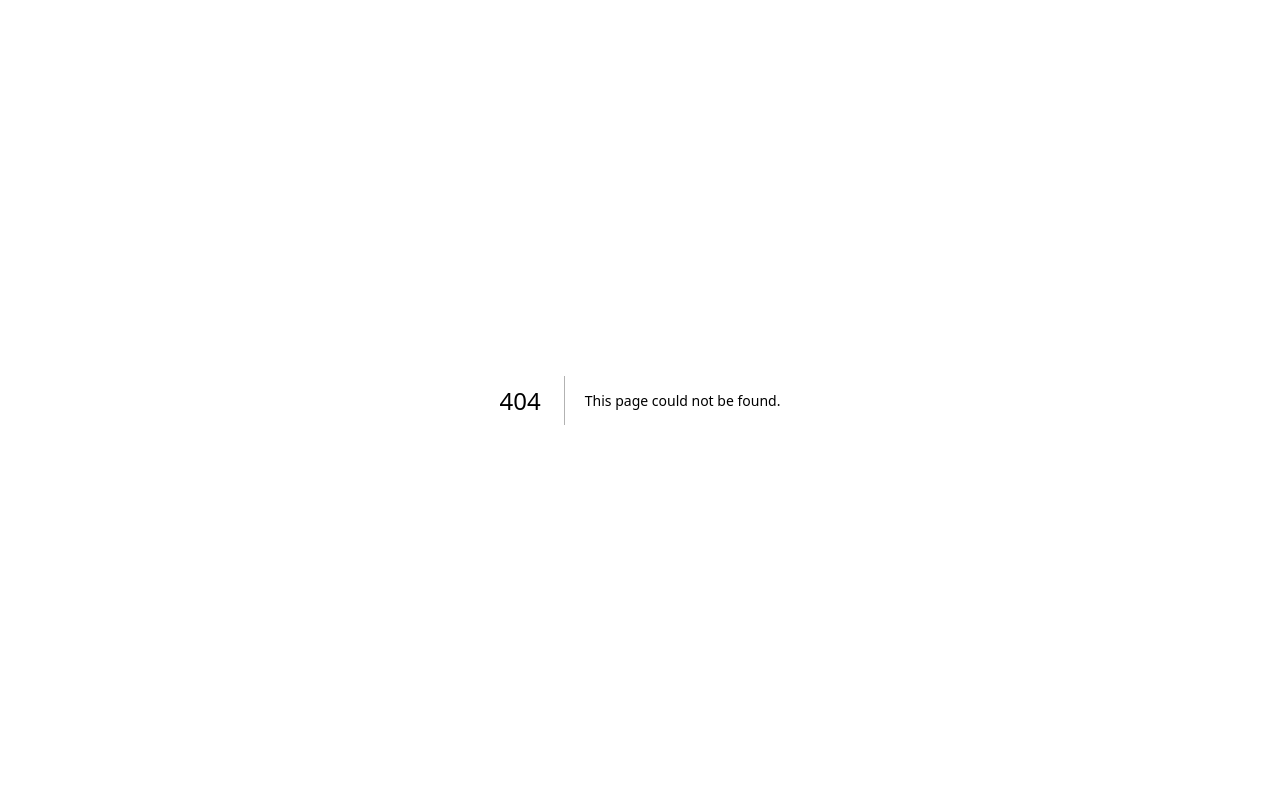
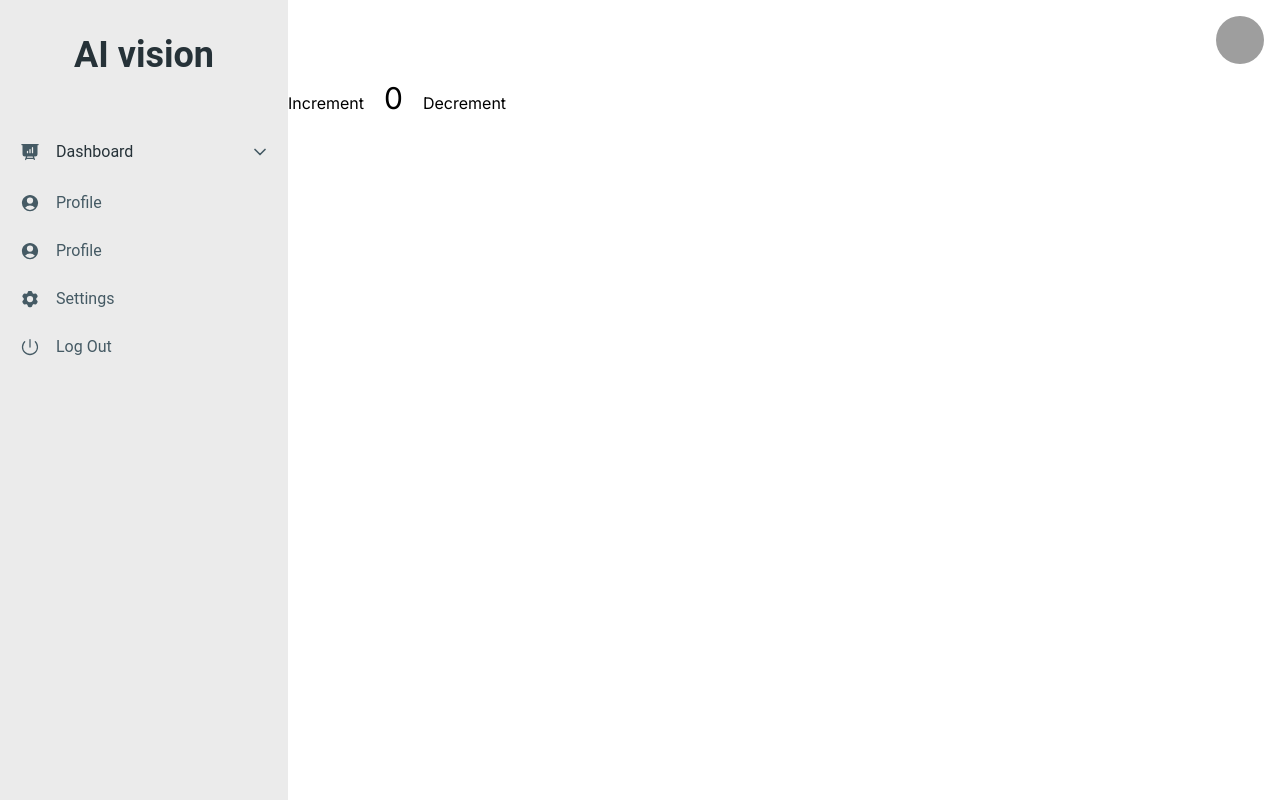
Before and after one commit to mdemranbd/admin-panel-starter-nextjs, a Next.js app: page /admin in a window 1280 px wide. Before the commit this address had no page. Built offline with nearby package versions, Linux system fonts and the light colour scheme; grey boxes are pictures that could not be loaded.

Commit message:
[DONE] redux are implemented

```diff
--- /dev/null
+++ b/app/(dashboardLayout)/admin/page.tsx
@@ -0,0 +1,32 @@
+"use client"
+import { useAppDispatch, useAppSelector } from '@/app/redux/hooks';
+import { decrement, increment } from '@/app/redux/slice/counterSlice';
+import React from 'react';
+
+const AdminPage = () => {
+    const count = useAppSelector((state) => state.counter.value)
+  const dispatch = useAppDispatch()
+    return (
+        <div>
+             <div>
+      <div>
+        <button
+          aria-label="Increment value"
+          onClick={() => dispatch(increment())}
+        >
+          Increment
+        </button>
+        <span className='mx-5 text-3xl'>{count}</span>
+        <button
+          aria-label="Decrement value"
+          onClick={() => dispatch(decrement())}
+        >
+          Decrement
+        </button>
+      </div>
+    </div>
+        </div>
+    );
+};
+
+export default AdminPage;
--- a/app/components/ui/Sidebar.tsx
+++ b/app/components/ui/Sidebar.tsx
@@ -59,7 +59,7 @@ export function Sidebar() {
           </ListItem>
           <AccordionBody className="py-1">
             <List className="p-0">
-              <ListItem className="text-5xl">
+              <ListItem >
                 <ListItemPrefix>
                   <ChevronRightIcon strokeWidth={3} className="h-3 w-5" />
                 </ListItemPrefix>
--- a/app/layout.tsx
+++ b/app/layout.tsx
@@ -2,6 +2,7 @@ import type { Metadata } from "next";
 import { Inter } from "next/font/google";
 import "./globals.css";
 import { ThemeProvider } from "./lib/materialProvider";
+import StoreProvider from "./lib/StoreProvider";
 
 const inter = Inter({ subsets: ["latin"] });
 
@@ -16,10 +17,12 @@ export default function RootLayout({
   children: React.ReactNode;
 }>) {
   return (
-    <html lang="en">
-      <body className={inter.className}>
-        <ThemeProvider>{children}</ThemeProvider>
-      </body>
-    </html>
+    <StoreProvider>
+      <html lang="en">
+        <body className={inter.className}>
+          <ThemeProvider>{children}</ThemeProvider>
+        </body>
+      </html>
+    </StoreProvider>
   );
 }
--- /dev/null
+++ b/app/lib/StoreProvider.tsx
@@ -0,0 +1,19 @@
+'use client'
+import { useRef } from 'react'
+import { Provider } from 'react-redux'
+import { AppStore, store } from '../redux/store'
+
+
+export default function StoreProvider({
+  children,
+}: {
+  children: React.ReactNode
+}) {
+  const storeRef = useRef<AppStore>()
+  if (!storeRef.current) {
+    // Create the store instance the first time this renders
+    storeRef.current = store()
+  }
+
+  return <Provider store={storeRef.current}>{children}</Provider>
+}
--- /dev/null
+++ b/app/redux/hooks.ts
@@ -0,0 +1,8 @@
+import { useDispatch, useSelector, useStore } from 'react-redux'
+import type { TypedUseSelectorHook } from 'react-redux'
+import type { RootState, AppDispatch, AppStore } from './store'
+
+// Use throughout your app instead of plain `useDispatch` and `useSelector`
+export const useAppDispatch: () => AppDispatch = useDispatch
+export const useAppSelector: TypedUseSelectorHook<RootState> = useSelector
+export const useAppStore: () => AppStore = useStore
--- /dev/null
+++ b/app/redux/slice/counterSlice.ts
@@ -0,0 +1,35 @@
+import { createSlice } from '@reduxjs/toolkit'
+import type { PayloadAction } from '@reduxjs/toolkit'
+
+export interface CounterState {
+  value: number
+}
+
+const initialState: CounterState = {
+  value: 0,
+}
+
+export const counterSlice = createSlice({
+  name: 'counter',
+  initialState,
+  reducers: {
+    increment: (state) => {
+      // Redux Toolkit allows us to write "mutating" logic in reducers. It
+      // doesn't actually mutate the state because it uses the Immer library,
+      // which detects changes to a "draft state" and produces a brand new
+      // immutable state based off those changes
+      state.value += 1
+    },
+    decrement: (state) => {
+      state.value -= 1
+    },
+    incrementByAmount: (state, action: PayloadAction<number>) => {
+      state.value += action.payload
+    },
+  },
+})
+
+// Action creators are generated for each case reducer function
+export const { increment, decrement, incrementByAmount } = counterSlice.actions
+
+export default counterSlice.reducer
--- /dev/null
+++ b/app/redux/store.ts
@@ -0,0 +1,15 @@
+import { configureStore } from '@reduxjs/toolkit'
+import counterReducer from './slice/counterSlice'
+export const store = () => {
+  return configureStore({
+    reducer: {
+        counter:counterReducer ,
+      },
+  })
+}
+
+// Infer the type of makeStore
+export type AppStore = ReturnType<typeof store>
+// Infer the `RootState` and `AppDispatch` types from the store itself
+export type RootState = ReturnType<AppStore['getState']>
+export type AppDispatch = AppStore['dispatch']
--- a/package.json
+++ b/package.json
@@ -11,9 +11,11 @@
   "dependencies": {
     "@heroicons/react": "^2.1.1",
     "@material-tailwind/react": "^2.1.8",
+    "@reduxjs/toolkit": "^2.1.0",
     "next": "14.1.0",
     "react": "^18",
-    "react-dom": "^18"
+    "react-dom": "^18",
+    "react-redux": "^9.1.0"
   },
   "devDependencies": {
     "@types/node": "^20",
```
Also changed, not shown: 1 other file (tests, documents, lock files or other folders).
